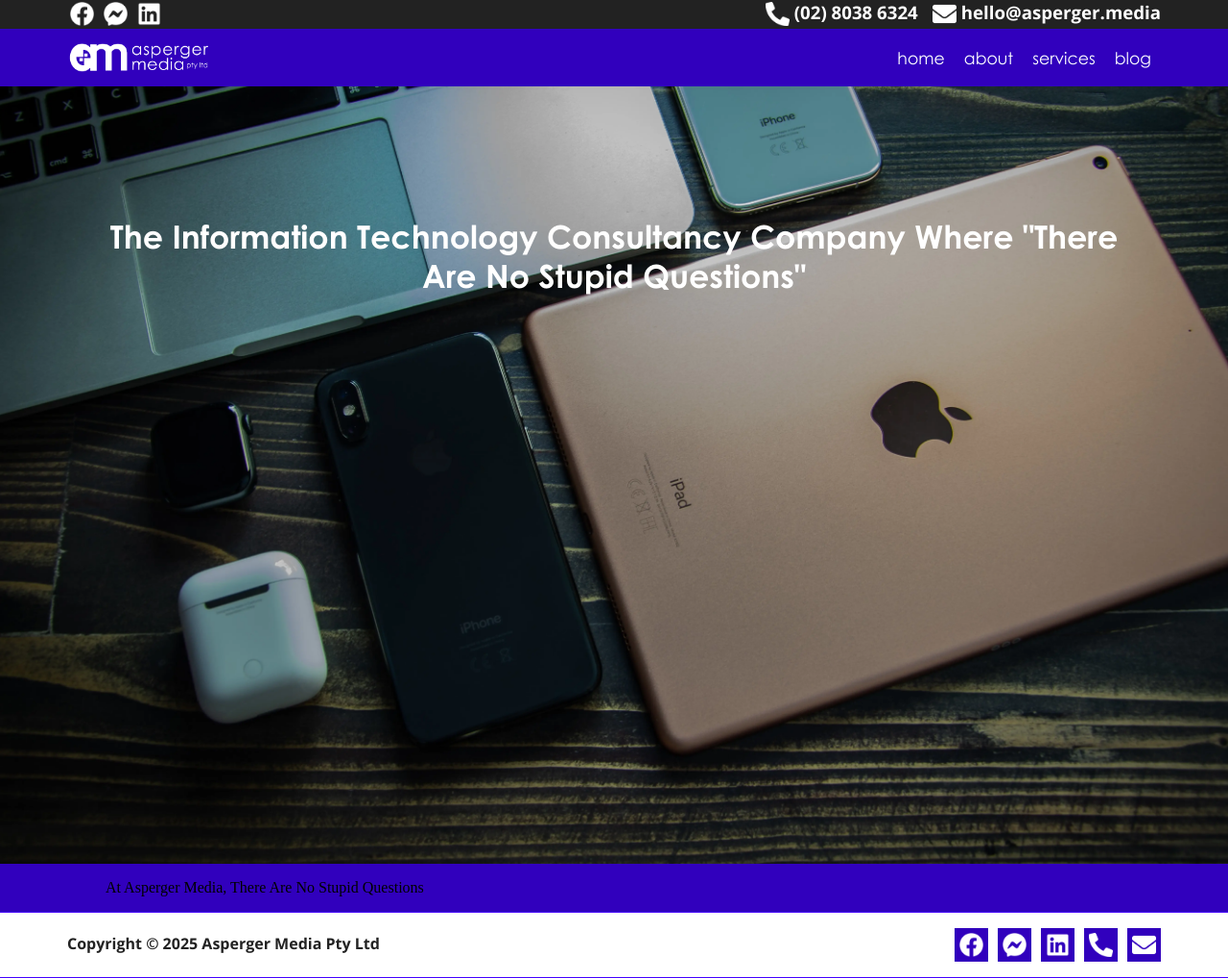
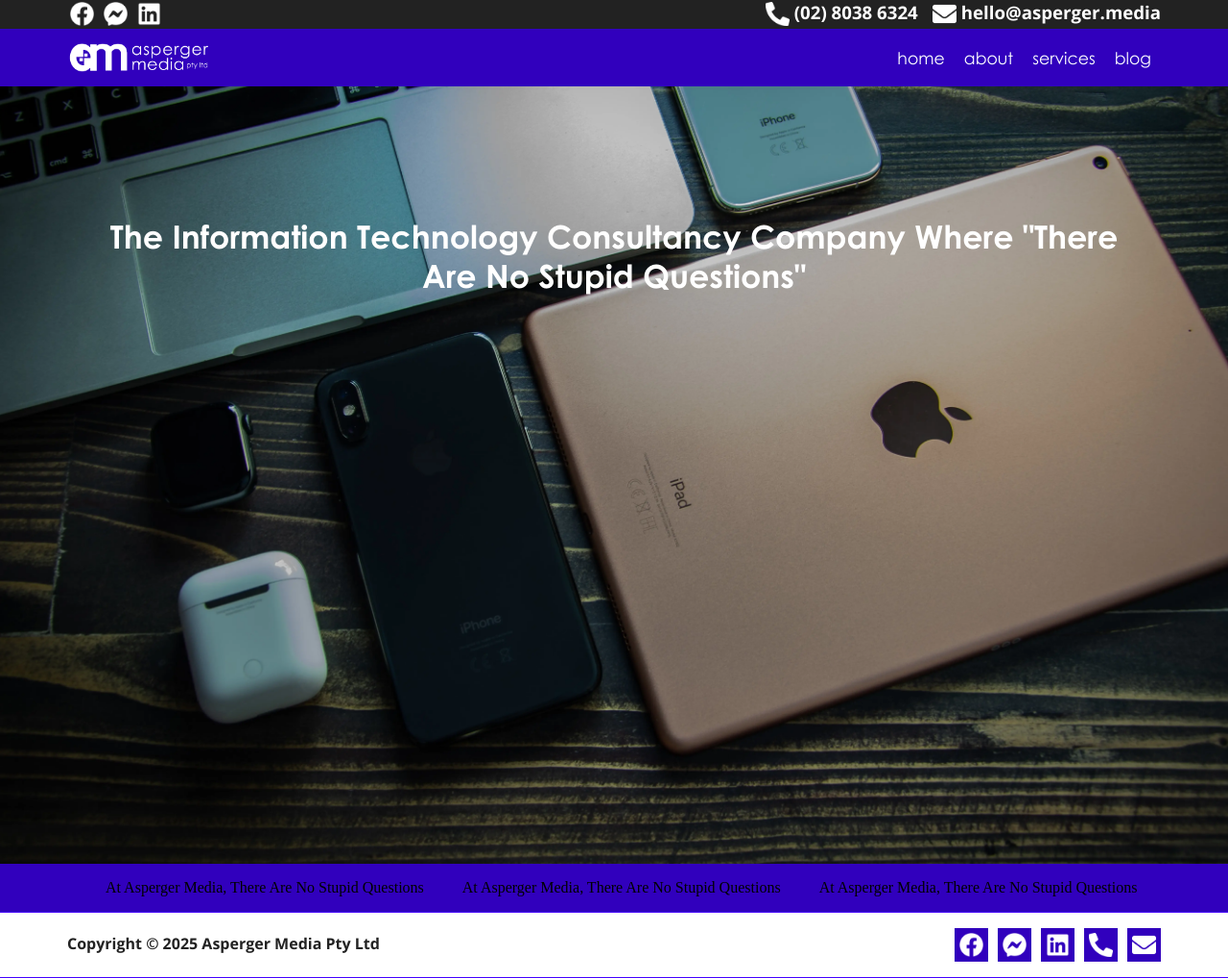
Before and after one commit to s3gunzel/tmpaspergermedia, a Jekyll site: the page built from pages/index.html, in a window 1280 px wide. Shown: the whole page at 96% size. Built offline with Jekyll 4.4.1, drawn with Linux system fonts in a browser that asks for light colours.

Commit message:
Update Footer

```diff
--- a/_layouts/default.html
+++ b/_layouts/default.html
@@ -174,6 +174,16 @@
                                 At Asperger Media, There Are No Stupid Questions
                             </dd>
                         </dt>
+                        <dt>
+                            <dd>
+                                At Asperger Media, There Are No Stupid Questions
+                            </dd>
+                        </dt>
+                        <dt>
+                            <dd>
+                                At Asperger Media, There Are No Stupid Questions
+                            </dd>
+                        </dt>
                     </dl>
                 </div>
             </div>
@@ -181,7 +191,7 @@
                 <div class="container-flex">
                     <div id="footer-copyright">
                         <p>
-                            Copyright &copy; 2025  Asperger Media Pty Ltd
+                            Copyright &copy; 2025 Asperger Media Pty Ltd
                         </p>
                     </div>
                     <div id="footer-socials">
--- a/static/css/aspergermedia.css
+++ b/static/css/aspergermedia.css
@@ -340,6 +340,12 @@ body footer #footer-hasbg{
     border-bottom: 1px solid #4301FF;
 }
 
+body footer #footer-hasbg dl{
+    display: flex;
+    flex-direction: row;
+    justify-content: space-around;
+}
+
 body footer #footer-nobg{
     background-color: #fff;
     border-bottom: 1px solid #4301FF;
```
